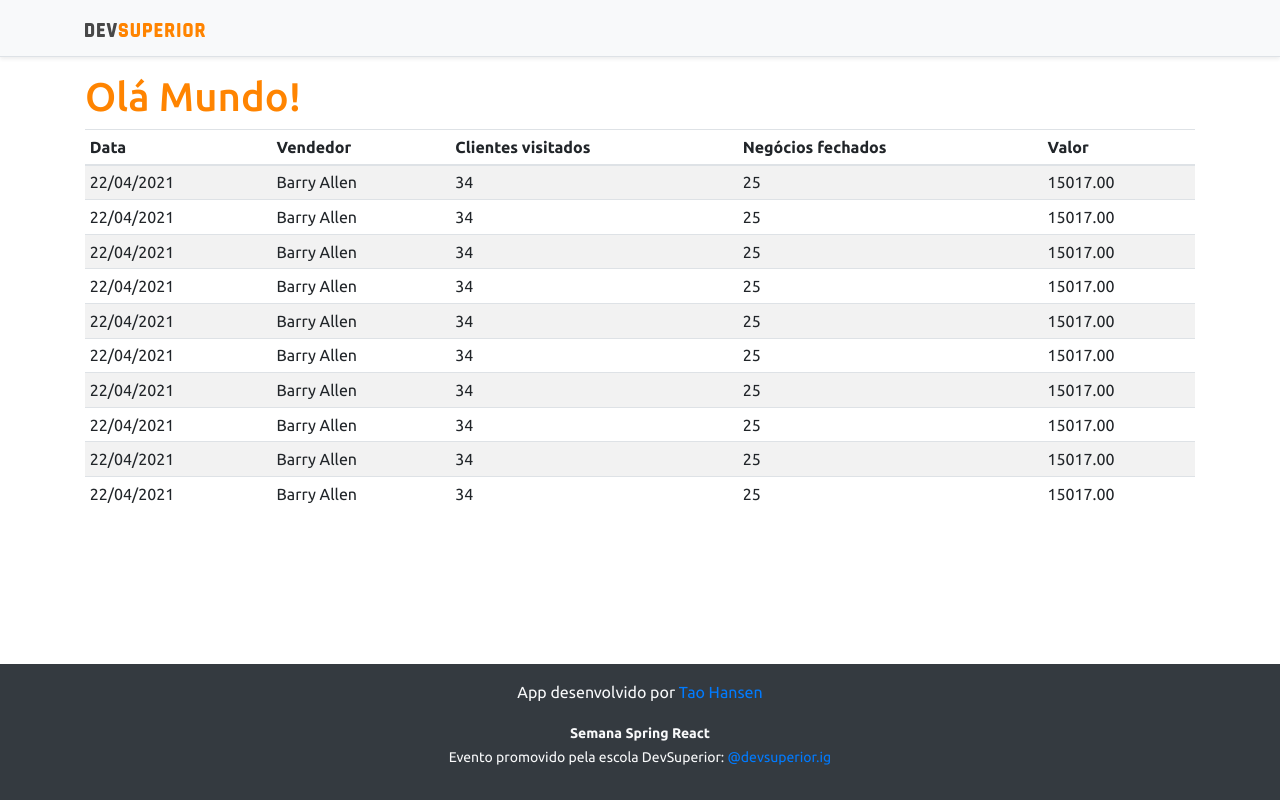
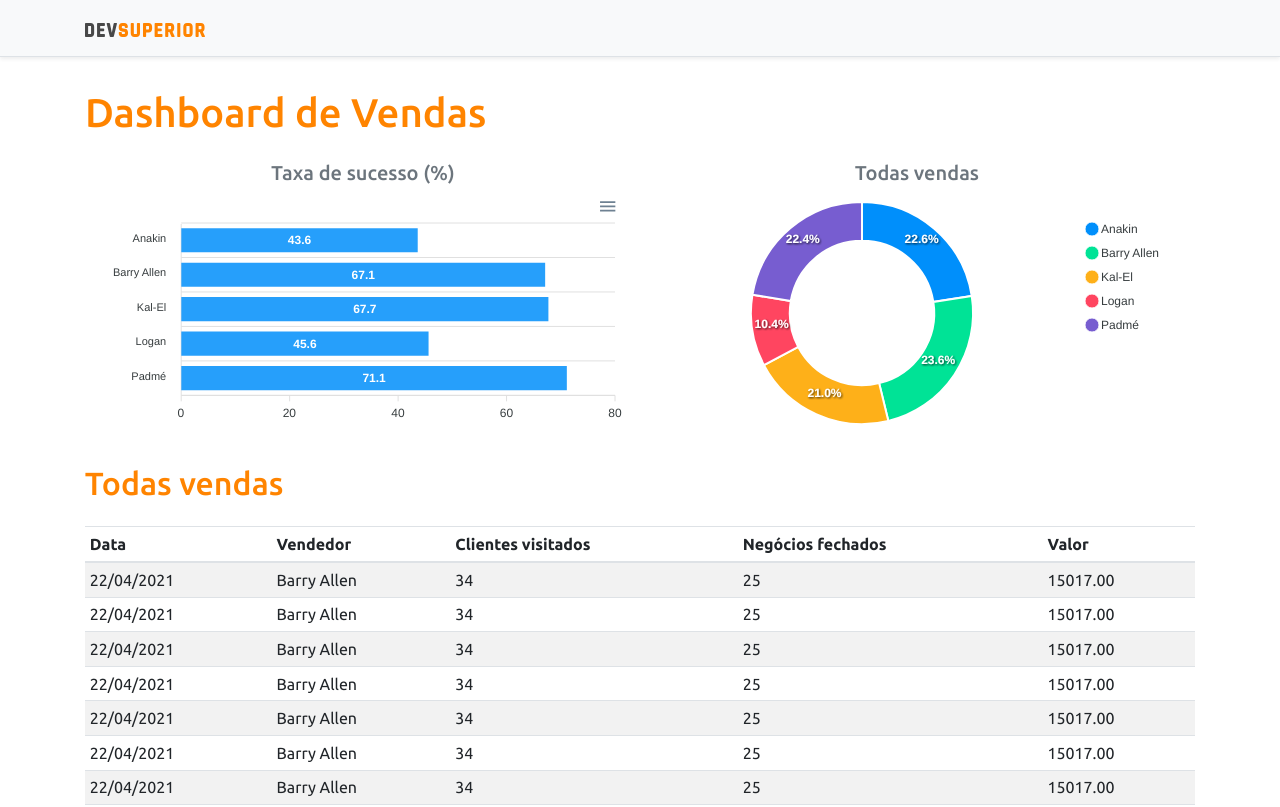
Before and after one commit to taohansens/sds3-dsvendas, a React (Create React App) app in the folder frontend/: page / in a window 1280 px wide. Shown: the top 807 px of the page. Built offline with nearby package versions, Linux system fonts and the light colour scheme.

Commit message:
Static charts

```diff
--- a/frontend/package.json
+++ b/frontend/package.json
@@ -12,10 +12,12 @@
     "@types/node": "^12.0.0",
     "@types/react": "^17.0.0",
     "@types/react-dom": "^17.0.0",
+    "apexcharts": "^3.26.1",
     "bootstrap": "^4.6.0",
     "jquery": "1.9.1",
     "popper.js": "^1.16.1",
     "react": "^17.0.2",
+    "react-apexcharts": "^1.3.9",
     "react-dom": "^17.0.2",
     "react-scripts": "4.0.3",
     "typescript": "^4.1.2",
--- a/frontend/src/App.tsx
+++ b/frontend/src/App.tsx
@@ -1,13 +1,31 @@
 import NavBar from "./components/NavBar";
 import Footer from "./components/Footer";
 import DataTable from "./components/DataTable";
+import BarChart from "./components/BarChart";
+import DonutChart from "./components/DonutChart";
 
 function App() {
     return (
         <>
             <NavBar/>
             <div className="container">
-                <h1 className="text-primary">Olá Mundo!</h1>
+                <h1 className="text-primary py-3">Dashboard de Vendas</h1>
+
+                <div className="row px-3">
+                    <div className="col-sm-6">
+                        <h5 className="text-center text-secondary">Taxa de sucesso (%)</h5>
+                        <BarChart />
+                    </div>
+                    <div className="col-sm-6">
+                        <h5 className="text-center text-secondary">Todas vendas</h5>
+                        <DonutChart />
+                    </div>
+                </div>
+
+                <div className="py-3">
+                    <h2 className="text-primary">Todas vendas</h2>
+                </div>
+
                 <DataTable/>
             </div>
             <Footer/>
--- /dev/null
+++ b/frontend/src/components/BarChart/index.tsx
@@ -0,0 +1,33 @@
+import Chart from 'react-apexcharts';
+
+function BarChart() {
+    const options = {
+        plotOptions: {
+            bar: {
+                horizontal: true,
+            }
+        },
+    };
+
+    const mockData = {
+        labels: {
+            categories: ['Anakin', 'Barry Allen', 'Kal-El', 'Logan', 'Padmé']
+        },
+        series: [
+            {
+                name: "% Sucesso",
+                data: [43.6, 67.1, 67.7, 45.6, 71.1]
+            }
+        ]
+    };
+    return (
+        <Chart
+            options={{...options, xaxis: mockData.labels}}
+            series={mockData.series}
+            type="bar"
+            height="240"
+        />
+    );
+}
+
+export default BarChart;
--- /dev/null
+++ b/frontend/src/components/DonutChart/index.tsx
@@ -0,0 +1,25 @@
+import Chart from 'react-apexcharts';
+
+function DonutChart() {
+    const mockData = {
+        series: [477138, 499928, 444867, 220426, 473088],
+        labels: ['Anakin', 'Barry Allen', 'Kal-El', 'Logan', 'Padmé']
+    }
+
+    const options = {
+        legend: {
+            show: true
+        }
+    }
+
+    return (
+        <Chart
+            options={{...options, labels: mockData.labels}}
+            series={mockData.series}
+            type="donut"
+            height="240"
+        />
+    );
+}
+
+export default DonutChart;
```
Also changed, not shown: 1 other file (tests, documents, lock files or other folders).
